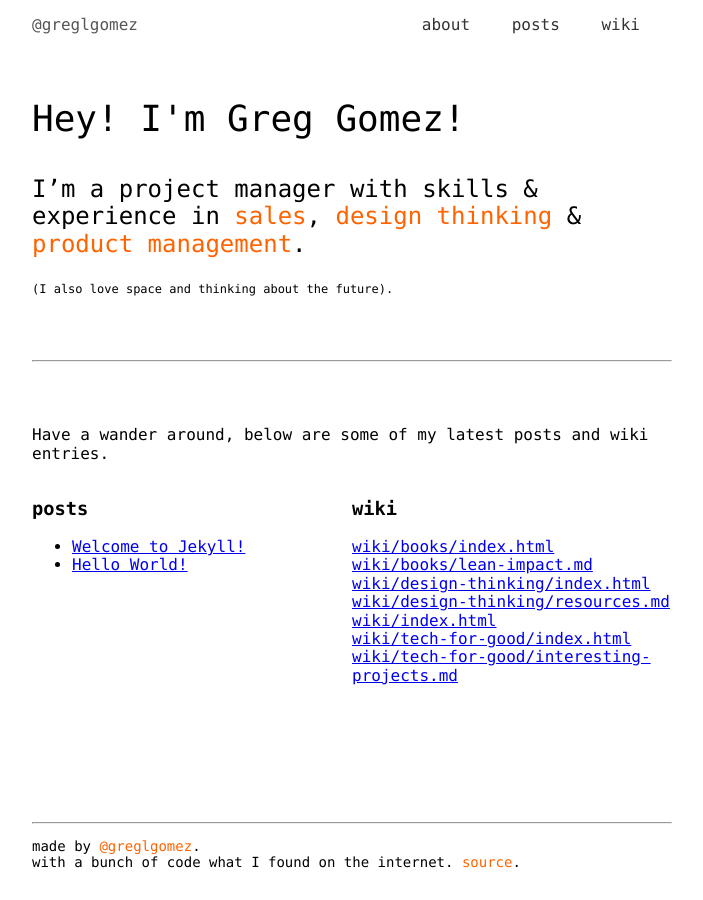
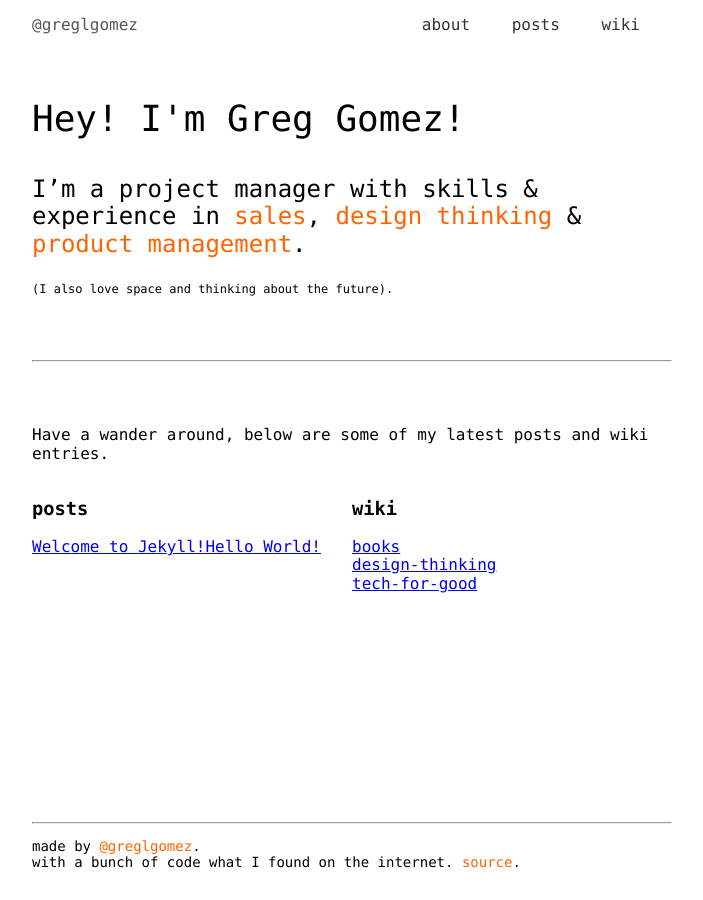
Before and after one commit to greglgomez/greglgomez.github.io, a Jekyll site: the page built from index.html, in a window 1280 px wide. Shown: the whole page, without its empty margins (288-991 px from the left). Built offline with Jekyll 4.4.1, drawn with Linux system fonts in a browser that asks for light colours.

Commit message:
updates to home & posts structure
also added favicon

```diff
--- a/_includes/head.html
+++ b/_includes/head.html
@@ -11,6 +11,7 @@
     <link rel="stylesheet" href="/assets/css/main.css">
     <link rel="stylesheet" href="/assets/css/mobile.css">
 
+    <link rel="icon" href="/assets/imgs/favicon.png" />
 
     <script src="/assets/js/main.js"></script>
 
--- a/_layouts/convite.html
+++ b/_layouts/convite.html
@@ -10,7 +10,7 @@
         <meta name="viewport" content="width=device-width, initial-scale=1">
     </head>
     <body class="w-100 pa3 ph5-l bg-washed-red">
-        <div class="center w-100 w-70-ns w-80-l pa4 baskerville bg-washed-yellow shadow-5 near-black f4 lh-copy">
+        <div class="center w-100 w-80-m w-50-l pa4 baskerville bg-washed-yellow shadow-5 near-black f4 lh-copy">
         {{content}}
         </div>
     </body>
--- a/index.html
+++ b/index.html
@@ -24,19 +24,31 @@ title: home
     <div id="home-feed" class="flex-ns justify-between">
         <div>
             <h3 class="w-50">posts</h3>
-            <ul>
-                {%- for post in site.posts -%}
-                    <li><a href="{{post.url}}">{{post.title}}</a></li>
+                {%- for post in site.posts limit: 5 -%}
+                    <a href="{{post.url}}">{{post.title}}</a>
                 {%- endfor -%}
-            </ul>
         </div>
         <div class="w-50">
             <h3>wiki</h3>
-            {% assign folder1 = site.pages | where_exp: "item" , "item.path contains 'wiki'" | sort:"path" %}
-            {% for item in folder1 %}
-            <a href="{{ item.url }}">{{item.path}}</a>
-            <br>
+            {% assign folders = site.pages | where_exp:"item", "item.path contains 'wiki'" %}
+            {% assign wikifolders = "" | split:"" %}
+
+            {% for folder in folders %}
+            {% assign tempvar = folder.path | split:"/" %}
+            {% assign wikifolders = wikifolders | push:tempvar[1] %}
             {% endfor %}
+
+            {% assign wikifolders = wikifolders | uniq | sort %}
+
+            <div>
+            {% for folder in wikifolders %}
+            {% unless folder contains 'md' or folder contains 'html' %}
+                <div>
+                    <a href="/wiki/{{folder}}/"><div>{{folder}}</div></a>
+                </div>
+            {% endunless %}
+            {% endfor %}
+            </div>
         </div>
     </div>
 </div>
```
Also changed, not shown: other parts of _layouts/convite.html (+1 -1 lines), _layouts/post.html (+6 -2 lines), assets/imgs/favicon.png (added).
